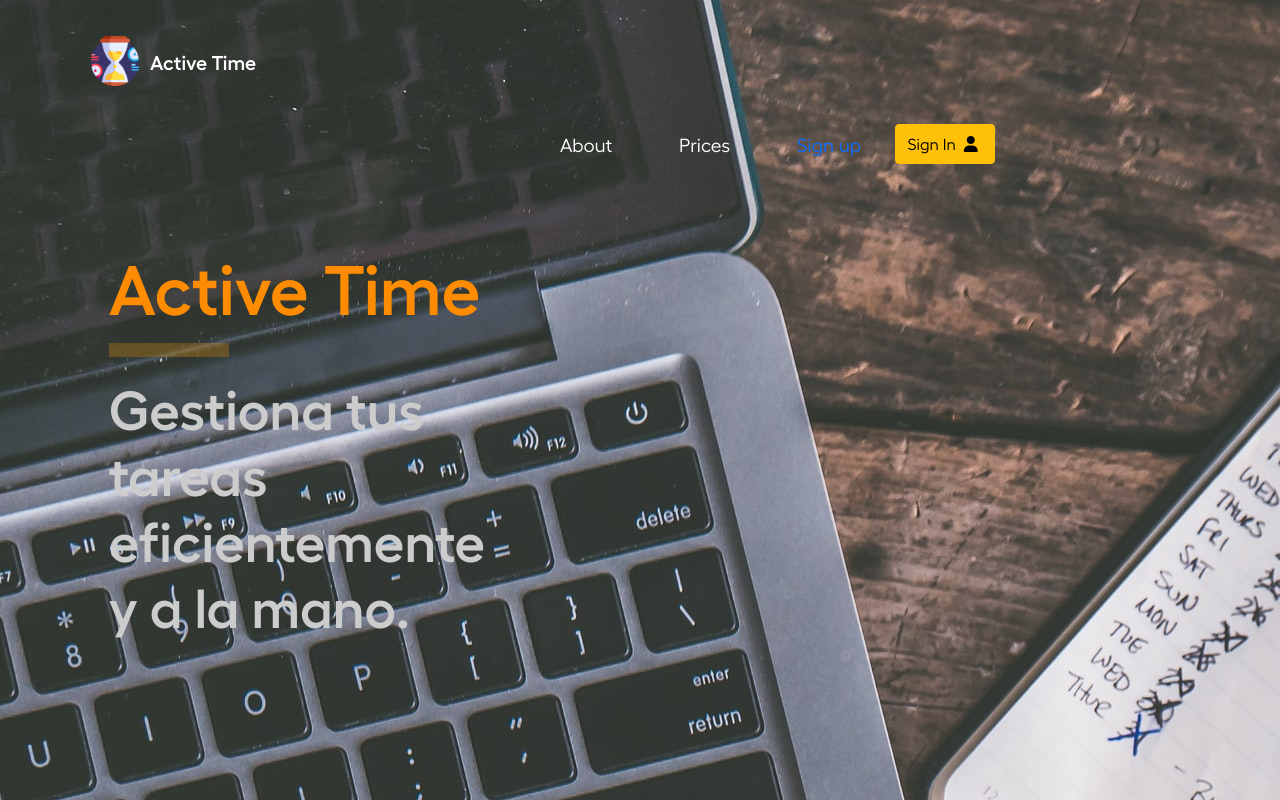
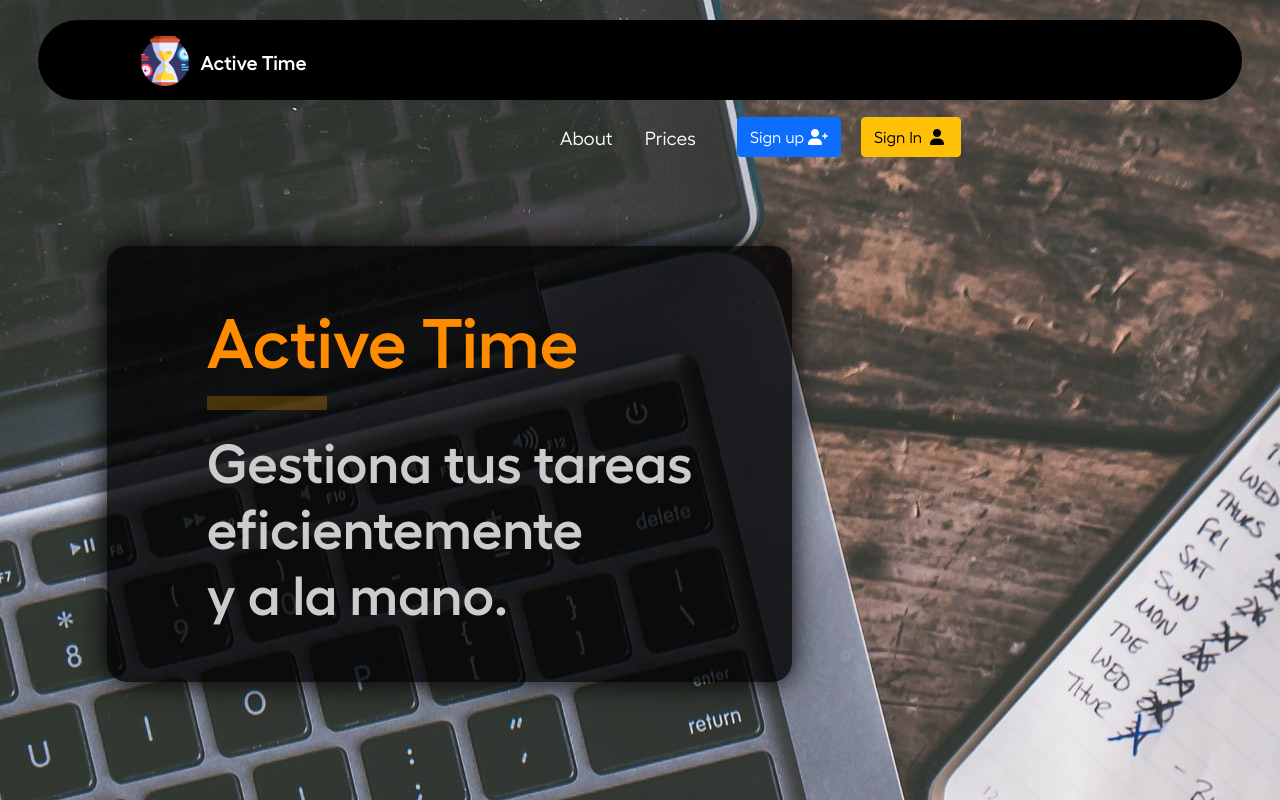
Before and after one commit to SebastianCB-dev/ActiveTimeAngular, an Angular app: page / in a window 1280 px wide. Built offline with nearby package versions, Linux system fonts and the light colour scheme.

Commit message:
Feat: Added re-design main page

```diff
--- a/src/app/home-page/home-page.component.css
+++ b/src/app/home-page/home-page.component.css
@@ -11,27 +11,47 @@
 
 .content {
   background-image: url('../../assets/imgs/background_main.jpg');
+  background-position: cover;
   height: 100vh;
+  padding-top: 20px;
 }
 .main-page {
   min-height: 500px;
   height: 85vh;
   align-items: center;
 }
+.row {
+  margin-right: 0px;
+  margin-left: 0px;
+}
+.navbar {
+  width: 94%;
+  margin: 0px auto;
+  height: auto;
+  background-color: #000;
+  border-radius: 45px;
+  -webkit-border-radius: 45px;
+  -moz-border-radius: 45px;
+  -ms-border-radius: 45px;
+  -o-border-radius: 45px;
+  padding-top: 0px;
+}
 .navbar .logo img {
   width: 50px;
 }
 .navbar .logo {
   margin-left: 90px;
+  margin-top: 0px;
 }
 
 .navbar nav, .navbar nav ul, .navbar .logo {
   display: flex;
 }
 .navbar nav ul {
-  width: 400px;
+  width: 200px;
   list-style: none;
   line-height: 30px;
+  margin-right: 5px;
 }
 .navbar nav {
   justify-content: end;
@@ -43,7 +63,7 @@
   margin-bottom: 0;
 }
 .navbar nav ul li {
-  line-height: 60px;
+  line-height: 70px;
   cursor: pointer;
   font-family: "Hellix-Regular";
   font-size: 19px;
@@ -58,8 +78,9 @@
 }
 .navbar nav button {
   height: 40px;
-  margin-top: 10px;
+  margin-top: 15px;
   font-family: "Hellix-Regular";
+  margin-left: 20px;
 
 }
 .navbar .logo {
@@ -86,11 +107,7 @@
   cursor: pointer;
   border: 2px solid orange;
   box-shadow: 0px 0px 20px #000;
-  transform: scale(1.03,1.03);
-  -webkit-transform: scale(1.03,1.03);
-  -moz-transform: scale(1.03,1.03);
-  -ms-transform: scale(1.03,1.03);
-  -o-transform: scale(1.03,1.03);
+
 }
 .navbar {
   height: 80px;
@@ -106,6 +123,17 @@
   font-size: 55px;
 }
 
+.main-page .title {
+  width: max-content;
+  background-color: rgba(0, 0, 0, 0.800);
+  padding: 50px 100px;
+  border-radius: 20px;
+  -webkit-border-radius: 20px;
+  -moz-border-radius: 20px;
+  -ms-border-radius: 20px;
+  -o-border-radius: 20px;
+  box-shadow: 0px 0px 30px #000;
+}
 .main-page .title h1 {
   font-family: "Hellix-SemiBold";
   color: darkorange;
--- a/src/app/home-page/home-page.component.html
+++ b/src/app/home-page/home-page.component.html
@@ -1,7 +1,7 @@
 <div class="content">
   <!--NAVBAR-->
   <div class="row navbar">
-  <div class="logo col-2 text-white my-3">
+    <div class="logo col-2 text-white my-1">
       <img src="../../assets/favicon/android-chrome-256x256.png">
       <p>Active Time</p>
     </div>
@@ -13,14 +13,14 @@
         <li class="link">
           Prices
         </li>
-      <li class="text-primary sign-up"
-          routerLink="auth/register">
+      </ul>
+      <!-- Button Register -->
+      <button class="btn btn-primary" routerLink="auth/login">
         Sign up
-      </li>
-    </ul>
+        <i class="fa-solid fa-user-plus"></i>
+      </button>
       <!-- Button Login -->
-    <button class="btn btn-warning"
-            routerLink="auth/login">
+      <button class="btn btn-warning" routerLink="auth/login">
         Sign In
         <i class="fa-solid fa-user mx-1"></i>
       </button>
@@ -39,10 +39,7 @@
       <h2>Gestiona tus tareas <br>eficientemente<br> y a la mano.</h2>
 
     </div>
-  <div class="image-main col-7">
-    <!-- <img src="../../assets/imgs/main.svg"> -->
 
-  </div>
   </div>
   <!-- END PAGE -->
 </div>
--- a/src/styles.css
+++ b/src/styles.css
@@ -8,4 +8,5 @@
 body {
   padding-left: 0px !important;
   padding-right: 0px !important;
+  background-color: #1E1E1E;
 }
```
Lines whose indentation alone changed are shown as unchanged.
